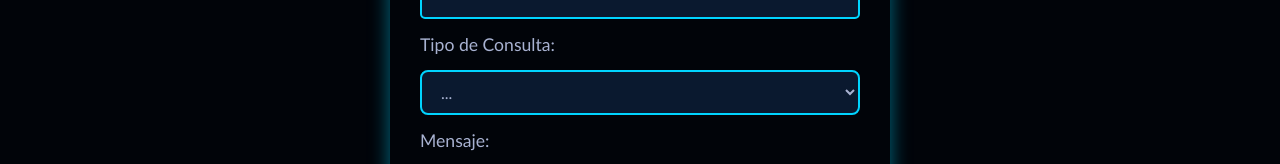
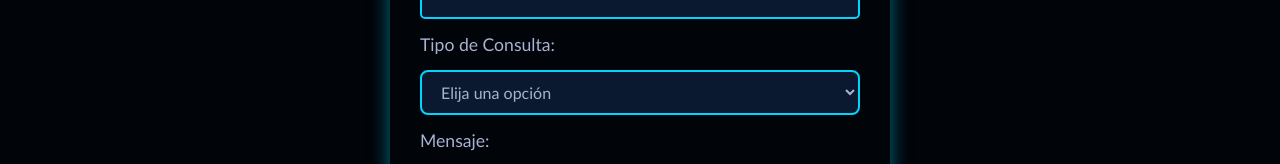
Before and after one commit to DanielFernandez14/Full-Stack, a React (Vite) app in the folder Proyecto Entrega React/: page /Contacto in a window 1280 px wide. Shown: the part 493-657 px from the top of the page. Built offline with nearby package versions, Linux system fonts and the light colour scheme.

Commit message:
formsubmit no funca

```diff
--- a/Proyecto Entrega React/src/pages/Contacto/Contacto.jsx
+++ b/Proyecto Entrega React/src/pages/Contacto/Contacto.jsx
@@ -45,7 +45,7 @@ const Contacto = () => {
                 <form
                     className="contacto-form"
                     onSubmit={handleSubmit}
-                    action="425f0c6e78697748eef68aabe5b72925"
+                    action="https://formsubmit.co/daniel.mfernandez1999"
                     method="POST"
                 >
                     <input type="hidden" name="_next" value="" />
@@ -55,7 +55,7 @@ const Contacto = () => {
                     <input
                         type="text"
                         id="nombre"
-                        name="nombre"
+                        name="message"
                         value={nombre}
                         onChange={(e) => setNombre(e.target.value)}
                         required
@@ -79,7 +79,7 @@ const Contacto = () => {
                         onChange={(e) => setConsulta(e.target.value)}
                         required
                     >
-                        <option value="">...</option>
+                        <option value="">Elija una opción</option>
                         <option value="sitio-web">Sitio Web</option>
                         <option value="landing-page">Landing Page</option>
                         <option value="portfolio">Porfolio Web Profesional</option>
```
